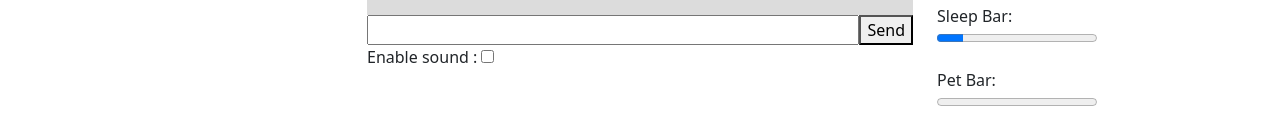
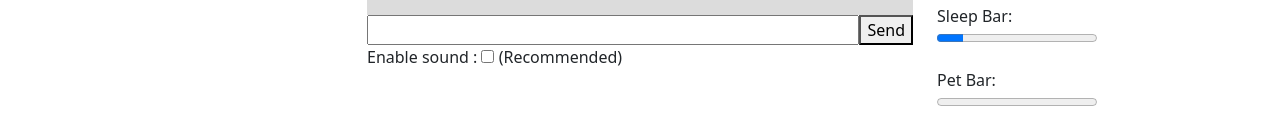
Before and after one commit to Lain255/CSCE3420Website, a website: page index.html in a window 1280 px wide. Shown: the part 475-611 px from the top of the page. Drawn offline with Linux system fonts and the light colour scheme.

Commit message:
sound recommended

```diff
--- a/index.html
+++ b/index.html
@@ -105,6 +105,7 @@
           </div>
           <span>Enable sound : </span>
           <input type="checkbox" id="sound-enabled" name="sound-enabled" value="sound-enabled">
+          <span> (Recommended)</span>
 
         </div>
         <div class="col-lg-3 align-self-center">
```
